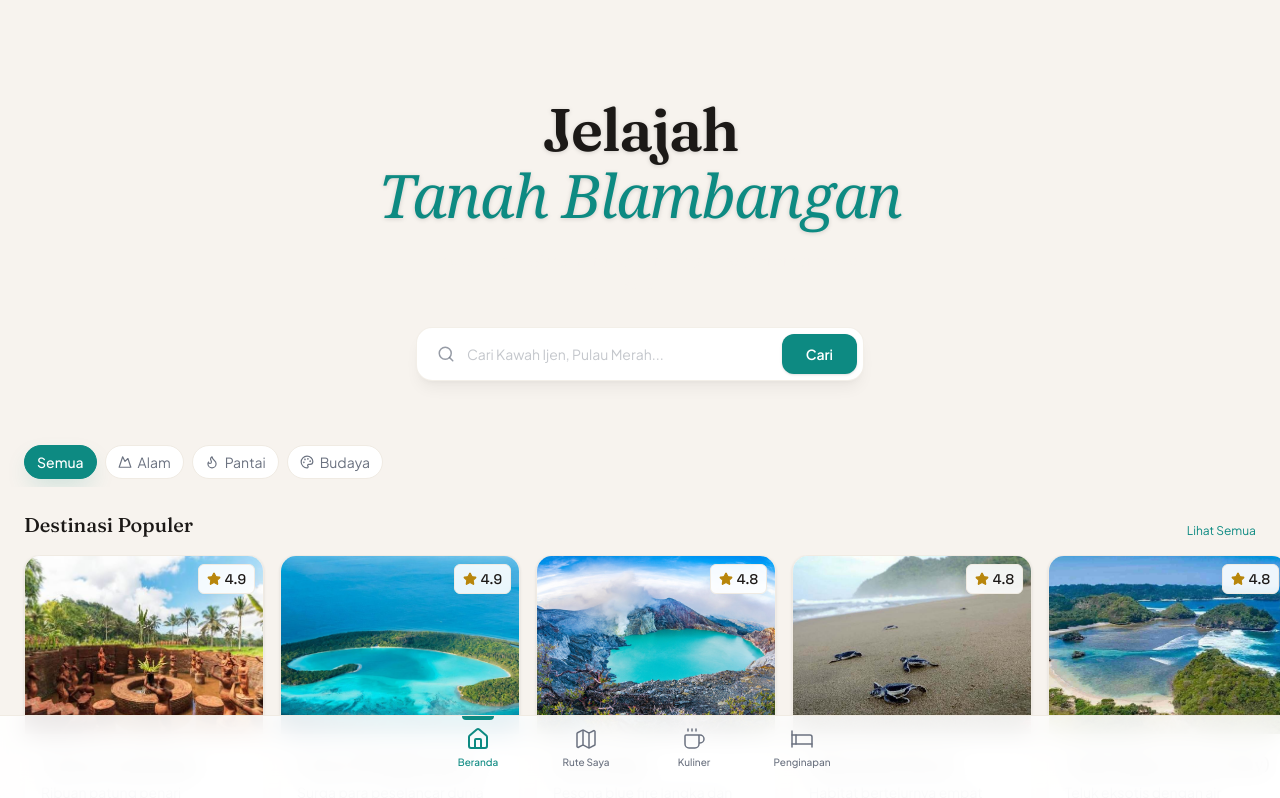
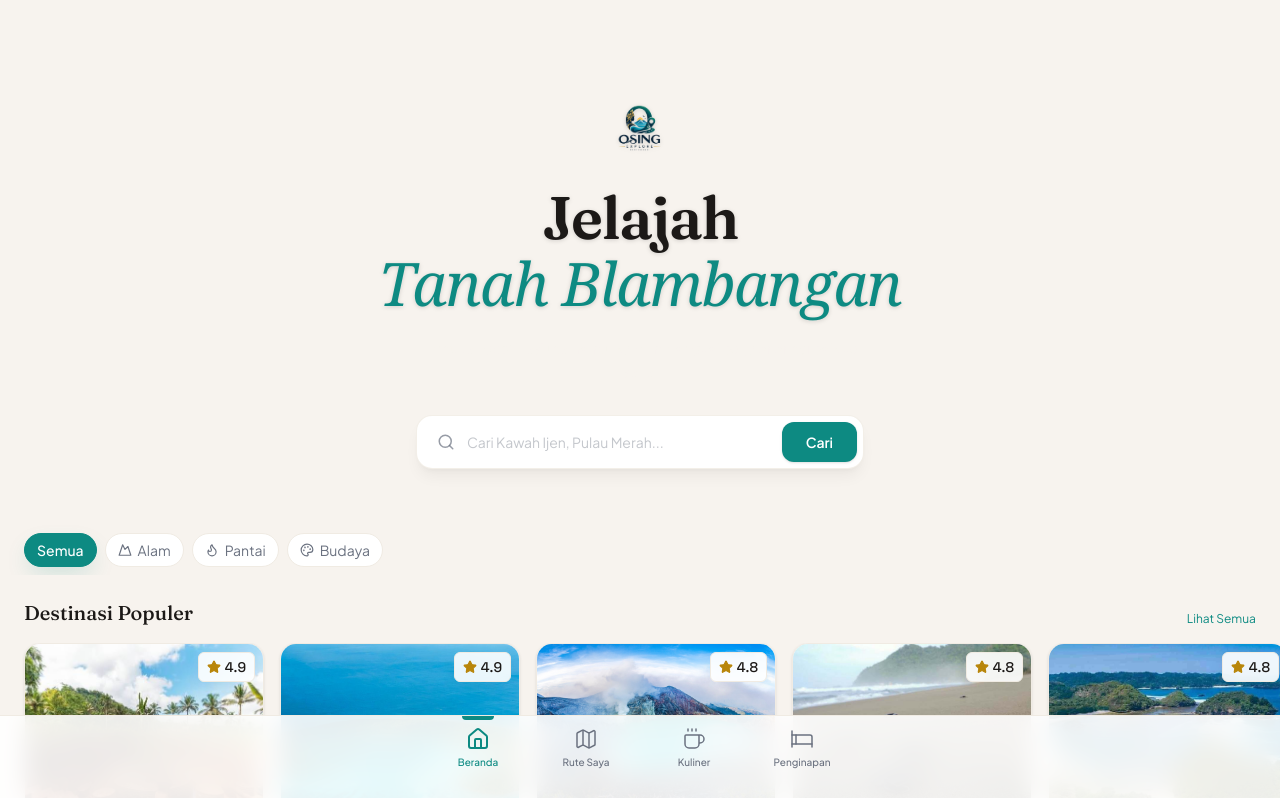
Before and after one commit to amalakbar16/Osing-Explore, a Next.js app in the folder frontend/: page / in a window 1280 px wide. Shown: the top 798 px of the page. Built offline with nearby package versions, Linux system fonts and the light colour scheme; no server answers.

Commit message:
feat: display brand logo on home page hero section

```diff
--- a/frontend/src/components/pages/beranda/HeroPencarianDestinasi.tsx
+++ b/frontend/src/components/pages/beranda/HeroPencarianDestinasi.tsx
@@ -39,6 +39,15 @@ export default function HeroPencarianDestinasi({ onSearch }: HeroPencarianDestin
       <div className="absolute top-0 right-0 w-56 h-56 bg-accent-gold/15 rounded-full blur-3xl animate-blob-float pointer-events-none -z-10" />
       <div className="absolute top-20 left-0 w-40 h-40 bg-accent-primary/15 rounded-full blur-3xl animate-blob-float pointer-events-none -z-10 [animation-delay:2s]" />
 
+      {/* Brand Logo */}
+      <div className="flex justify-center mb-6">
+        <img
+          src="/images/logo_osing_explore.png"
+          alt="Osing Explore Logo"
+          className="h-16 w-auto object-contain drop-shadow-sm"
+        />
+      </div>
+
       <h1 className="font-display text-[2.75rem] xs:text-5xl sm:text-6xl text-ink leading-[1.1] mb-5 tracking-tight font-bold drop-shadow-sm">
         Jelajah <br />
         <span className="text-accent-primary italic font-serif font-medium">Tanah Blambangan</span>
```
Also changed, not shown: frontend/public/images/logo_osing_explore.png (added).
